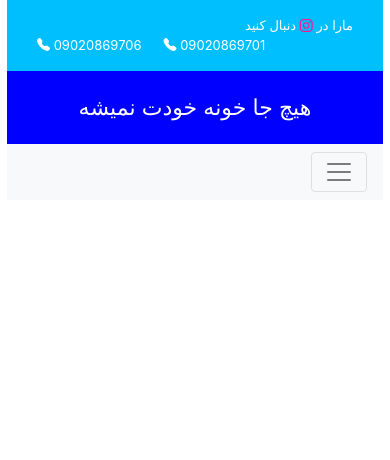
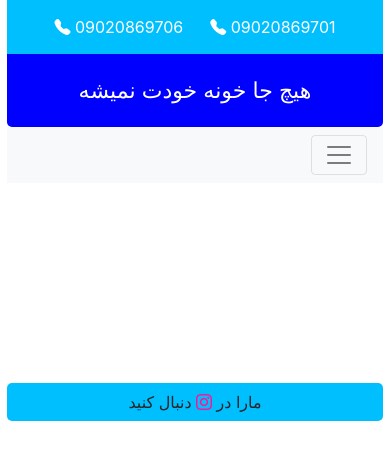
Before and after one commit to ashkanusefi/nafis, a Django app: page /fani/ in a window 390 px wide. Shown: the part 157-617 px from the top of the page. Run offline with Django 3.2, Linux system fonts and the light colour scheme; some libraries are stand-ins or nearby versions.

Commit message:
mobile menu 4

```diff
--- a/nafis/static/nafis/css/main.css
+++ b/nafis/static/nafis/css/main.css
@@ -19,7 +19,7 @@ body {
     padding: 15px;
     color: #ffffff;
     text-align: center;
-    font-size: 13px;
+    font-size: 16px;
     margin-right: 0px!important;
     margin-left: 0px!important;
     width: 100%;
@@ -46,6 +46,7 @@ body {
     padding: 20px;
     width: 100%;
     color: white;!important;
+    border-radius: 0px 0px 5px 5px;
 }
 .mydropdown{
     text-align: right!important;
@@ -54,3 +55,15 @@ body {
 .hea{
     margin-left: 7px;
 }
+
+.footer{
+    text-align: center;
+    padding: 7px;
+    background-color: deepskyblue;
+    width: 100%;
+    border-radius: 5px;
+}
+.main{
+    padding: 100px;
+    background-color: white;
+}
--- a/nafis/templates/nafis/base.html
+++ b/nafis/templates/nafis/base.html
@@ -40,14 +40,7 @@
 <div class="container container_override">
     <div class="header">خدمات درمان در منزل نفیس اصفهان</div>
 
-    <div class="row header2">
-        <div class="col-lg-1"></div>
-        <div class="col-sm-5 col-lg-4 text-right">
-            مارا در
-            <a href="#"><i class="bi bi-instagram"></i></a>
-            دنبال کنید
-        </div>
-        <div class="col-sm-7 col-lg-6 text-left">
+    <div class="header2">
             <i class="bi bi-telephone-fill"></i>
             09020869706
             &nbsp;&nbsp;&nbsp;&nbsp;
@@ -55,7 +48,6 @@
             <i class="bi bi-telephone-fill"></i>
             09020869701
         </div>
-        <div class="col-lg-1"></div>
     </div>
 </div>
 
@@ -111,6 +103,19 @@
     </div>
 </nav>
 
+<div class="main">
+
+</div>
+
+
+
+<div class="footer">
+            مارا در
+            <a href="#"><i class="bi bi-instagram"></i></a>
+            دنبال کنید
+
+</div>
+
 
 {% block main_content %}{% endblock %}
 <script src="{% static "nafis/js/bootstrap.bundle.js" %}"></script>
```
